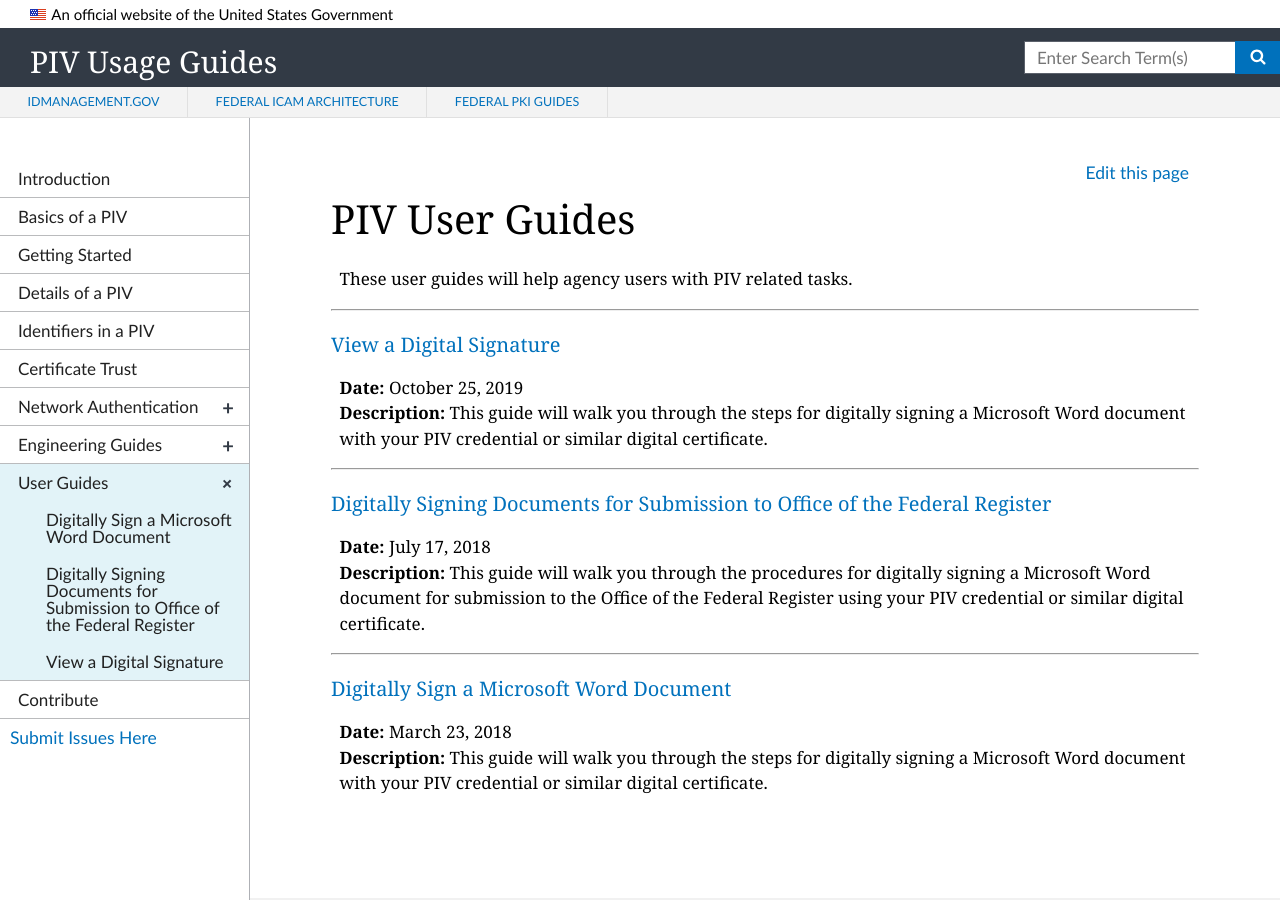
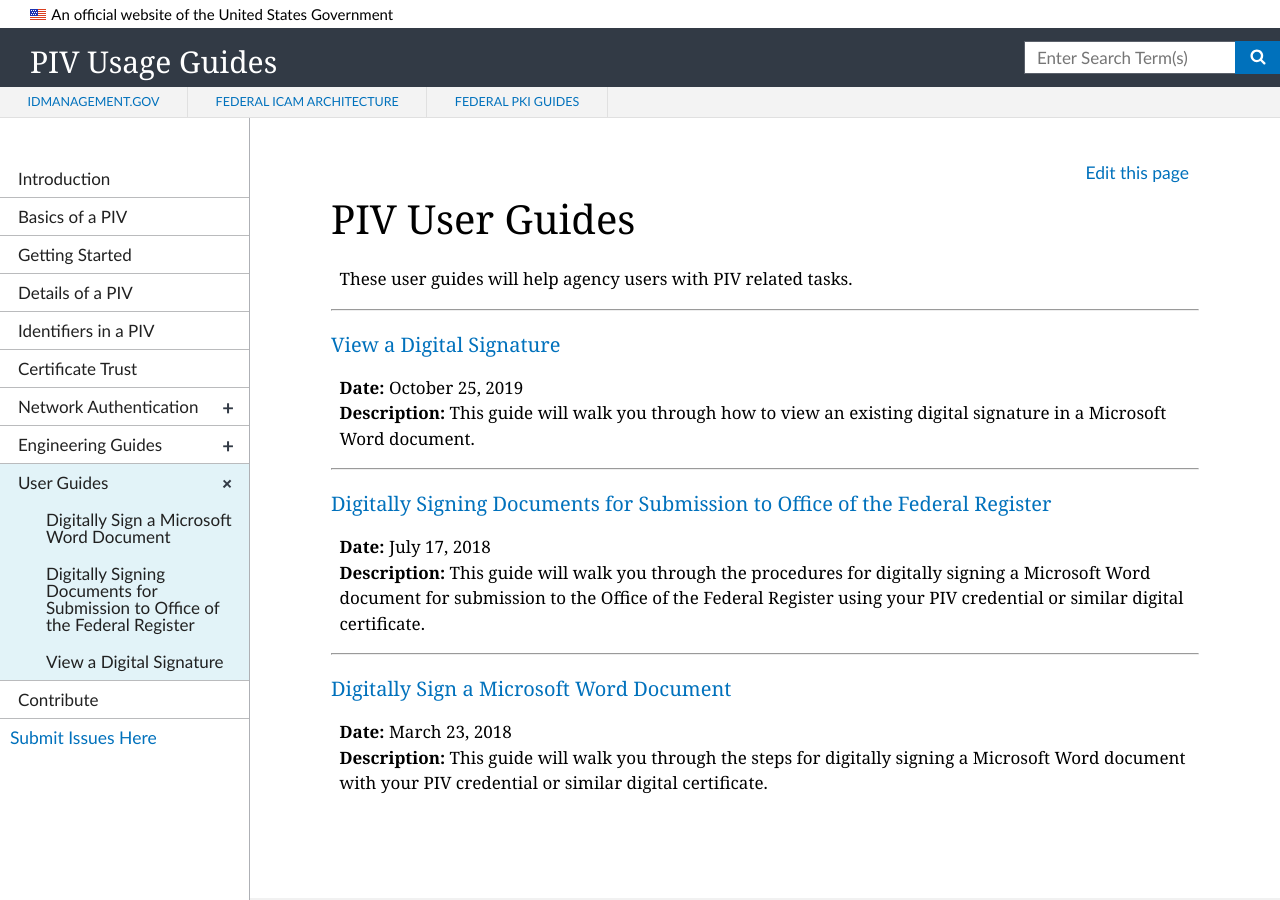
Before and after one commit to GSA/piv-guides, a Jekyll site: the page built from _userguides/00_index.md, in a window 1280 px wide and 900 px high. Built offline with Jekyll 4.4.1, drawn with Linux system fonts in a browser that asks for light colours; nearby versions of some CDN libraries; library files that are not in the unit come from our copies; a script that is not in the unit is left out.

Commit message:
Update 02_view_signature.md

```diff
--- a/_userguides/02_view_signature.md
+++ b/_userguides/02_view_signature.md
@@ -5,7 +5,7 @@ title: View a Digital Signature
 pubDate: October 25, 2019
 collection: userguides
 permalink: userguides/viewdigsig/
-description: This guide will walk you through the steps for digitally signing a Microsoft Word document with your PIV credential or similar digital certificate.
+description: This guide will walk you through how to view an existing digital signature in a Microsoft Word document.
 ---
 
 In MS Word, you can view the details of a digital signature, including the name assigned to the certificate and the certificate expiration date.
```
